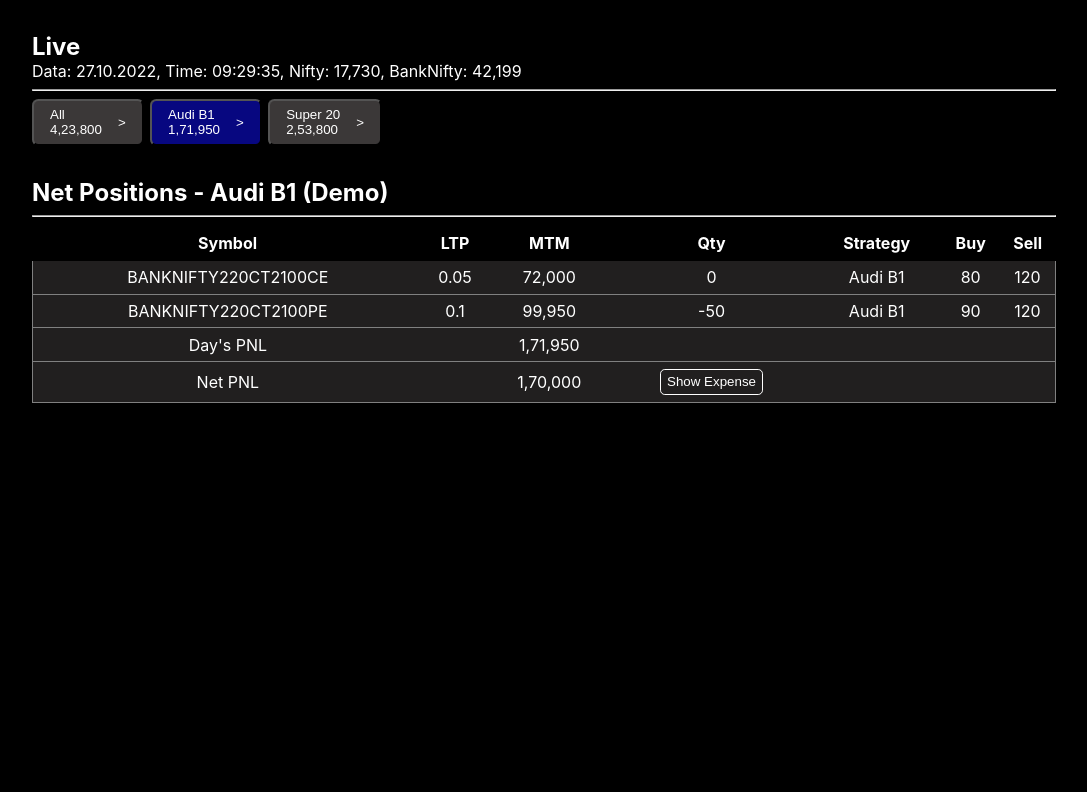
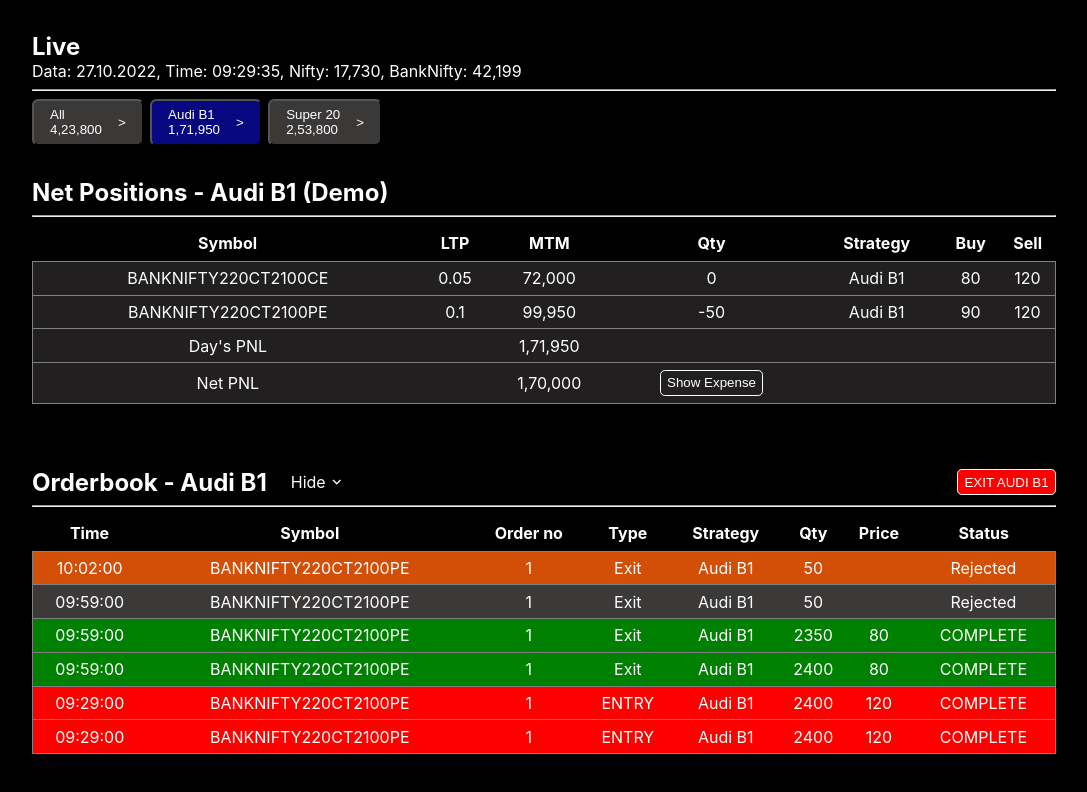
Before and after one commit to itamim345/tachyon_data_table, a React (Create React App) app: page / in a window 1280 px wide. Shown: the top 792 px of the page, without its empty margins (96-1183 px from the left). Built offline with nearby package versions, Linux system fonts and the light colour scheme.

Commit message:
Added OrderBook Component

```diff
--- a/public/index.html
+++ b/public/index.html
@@ -24,7 +24,9 @@
       work correctly both with client-side routing and a non-root public URL.
       Learn how to configure a non-root public URL by running `npm run build`.
     -->
-    <title>React App</title>
+    <!-- remixicon -->
+    <link href="https://cdn.jsdelivr.net/npm/remixicon@2.5.0/fonts/remixicon.css" rel="stylesheet">
+    <title>Tachyon Data Table</title>
   </head>
   <body>
     <noscript>You need to enable JavaScript to run this app.</noscript>
--- a/src/App.js
+++ b/src/App.js
@@ -2,12 +2,14 @@ import logo from './logo.svg';
 import './App.css';
 import HeaderInfo from './components/HeaderInfo';
 import NetPosition from './components/NetPosition';
+import OrderBook from './components/OrderBook';
 
 function App() {
   return (
     <div className="App">
       <HeaderInfo/>
       <NetPosition/>
+      <OrderBook/>
     </div>
   );
 }
--- a/src/Common.css
+++ b/src/Common.css
@@ -53,6 +53,9 @@ table tbody {
 table th{
     padding: .5rem 0;
 }
+table tbody tr:nth-child(1) {
+    border-top: 1px solid gray;
+}
 table tbody tr {
     border-bottom: 1px solid gray;
     border-left: 1px solid gray;
@@ -68,3 +71,51 @@ table td {
     padding: .3rem .4rem;
     border-radius: .3rem;
 }
+
+/****************** OrderBook CSS ****************/
+#order_book {
+    padding: 2rem 0;
+}
+#order_book h2 {
+    margin: 0;
+}
+.order-book-intro {
+    display: flex;
+    justify-content: space-between;
+    align-items: center;
+}
+.order-book-intro .intro-left{
+    display: flex;
+    align-items: center;
+    gap: 1.5rem;
+}
+.toogle-btn{
+    display: flex;
+    align-items: center;
+    gap: .2rem;
+}
+#exit-btn {
+    background-color: red;
+    border: 1px solid #fff;
+    color: #fff;
+    padding: .3rem .4rem;
+    border-radius: .3rem;
+}
+#order_book table tbody tr:nth-child(1) {
+    background-color: rgb(211, 79, 8);
+}
+#order_book table tbody tr:nth-child(2) {
+    background-color: rgb(60, 57, 57);
+}
+#order_book table tbody tr:nth-child(3) {
+    background-color: green;
+}
+#order_book table tbody tr:nth-child(4) {
+    background-color: green;
+}
+#order_book table tbody tr:nth-child(5) {
+    background-color: red;
+}
+#order_book table tbody tr:nth-child(6) {
+    background-color: red;
+}
--- /dev/null
+++ b/src/components/OrderBook.js
@@ -0,0 +1,95 @@
+import React from 'react';
+import "../Common.css"
+
+export default function OrderBook() {
+  return (
+    <div id="order_book">
+      <div className="order-book-intro">
+        <div className="intro-left">
+          <h2>Orderbook - Audi B1</h2>
+          <span className="toogle-btn">
+            Hide <i class="ri-arrow-down-s-line"></i>
+          </span>
+        </div>
+        <button id="exit-btn">EXIT AUDI B1</button>
+      </div>
+      <hr />
+      <table>
+        <thead>
+          <tr>
+            <th>Time</th>
+            <th>Symbol</th>
+            <th>Order no</th>
+            <th>Type</th>
+            <th>Strategy</th>
+            <th>Qty</th>
+            <th>Price</th>
+            <th>Status</th>
+          </tr>
+        </thead>
+        <tbody>
+          <tr>
+            <td>10:02:00</td>
+            <td>BANKNIFTY220CT2100PE</td>
+            <td>1</td>
+            <td>Exit</td>
+            <td>Audi B1</td>
+            <td>50</td>
+            <td></td>
+            <td>Rejected</td>
+          </tr>
+          <tr>
+            <td>09:59:00</td>
+            <td>BANKNIFTY220CT2100PE</td>
+            <td>1</td>
+            <td>Exit</td>
+            <td>Audi B1</td>
+            <td>50</td>
+            <td></td>
+            <td>Rejected</td>
+          </tr>
+          <tr>
+            <td>09:59:00</td>
+            <td>BANKNIFTY220CT2100PE</td>
+            <td>1</td>
+            <td>Exit</td>
+            <td>Audi B1</td>
+            <td>2350</td>
+            <td>80</td>
+            <td>COMPLETE</td>
+          </tr>
+          <tr>
+            <td>09:59:00</td>
+            <td>BANKNIFTY220CT2100PE</td>
+            <td>1</td>
+            <td>Exit</td>
+            <td>Audi B1</td>
+            <td>2400</td>
+            <td>80</td>
+            <td>COMPLETE</td>
+          </tr>
+          <tr>
+            <td>09:29:00</td>
+            <td>BANKNIFTY220CT2100PE</td>
+            <td>1</td>
+            <td>ENTRY</td>
+            <td>Audi B1</td>
+            <td>2400</td>
+            <td>120</td>
+            <td>COMPLETE</td>
+          </tr>
+          <tr>
+            <td>09:29:00</td>
+            <td>BANKNIFTY220CT2100PE</td>
+            <td>1</td>
+            <td>ENTRY</td>
+            <td>Audi B1</td>
+            <td>2400</td>
+            <td>120</td>
+            <td>COMPLETE</td>
+          </tr>
+        </tbody>
+      </table>
+    </div>
+  );
+}
```
